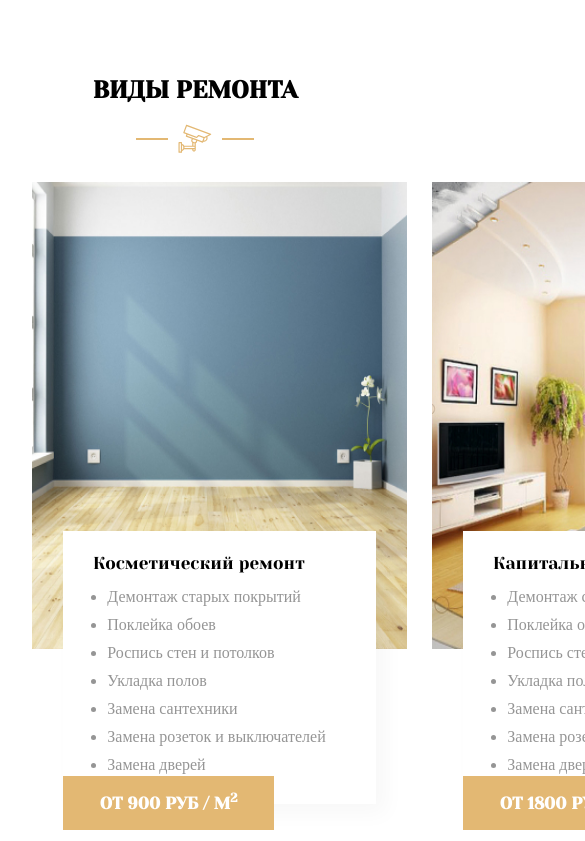
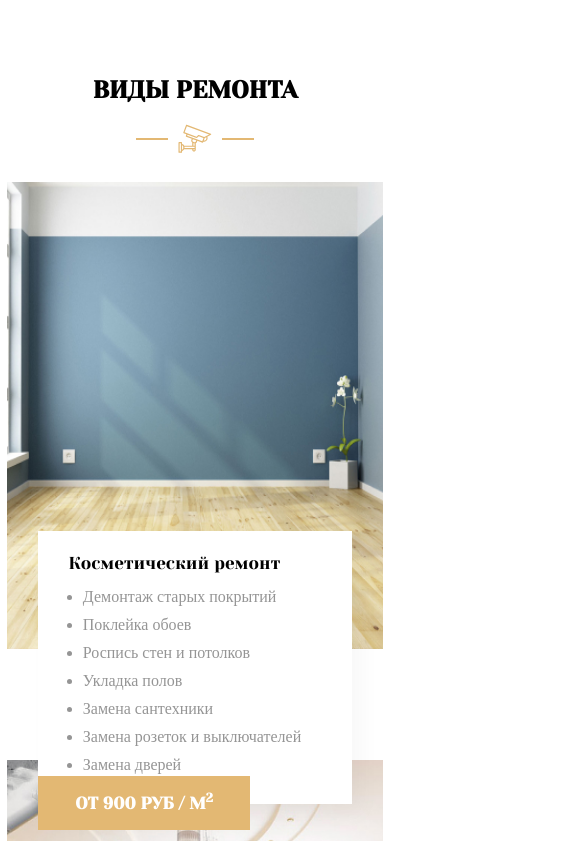
Before and after one commit to AlexGerman1337/trytogetbrain666, a website: page index.html in a window 390 px wide. Shown: the part 1159-2000 px from the top of the page, 585 px wide, since content can reach past the window. Drawn offline with Linux system fonts and the light colour scheme; files whose address does not match are found by name.

Commit message:
feat: add mobile version of section cards

```diff
--- a/sass/_grid.sass
+++ b/sass/_grid.sass
@@ -1,4 +1,4 @@
 .container
-  width: 90%
-  max-width: 1256px
+  max-width: 1438px
+
   margin: 0 auto
--- a/sass/_interface.sass
+++ b/sass/_interface.sass
@@ -24,3 +24,10 @@
       box-shadow: none
       color: $primary
       border-color: $primary
+
+@media screen and ( max-width: 760px )
+  .row
+    flex-direction: column
+    align-items: flex-start
+  .card
+      margin-bottom: 8rem
--- a/sass/_media.sass
+++ b/sass/_media.sass
@@ -4,6 +4,9 @@
   .nav
     &__item
       margin-right: 1rem
+
+
+
 @media screen and ( max-width: 1120px )
   .nav
     display: none
--- a/sass/templates/_header.sass
+++ b/sass/templates/_header.sass
@@ -8,6 +8,8 @@
   background-color: $dark
   padding: 24px 0
 .menu
+  margin-right: 1rem
+  margin-left: 1rem
   display: flex
   justify-content: space-between
   align-items: center
--- a/sass/templates/_types.sass
+++ b/sass/templates/_types.sass
@@ -1,12 +1,7 @@
 .types
   &__section-title
     margin-bottom: 2.4rem
-
-
-
 .row
-  width: 100rem
-  height: 43.42rem
   display: flex
   align-items: flex-start
   justify-content: space-between
@@ -60,4 +55,10 @@
       font-weight: normal
       font-size: 16px
       line-height: 25px
-      margin-bottom: 3.1+px
+      margin-bottom: 3.1px
+@media screen and ( max-width: 760px )
+  .row
+    flex-direction: column
+    align-items: flex-start
+  .card
+      margin-bottom: 8rem
```
Also changed, not shown: css/style.css.
